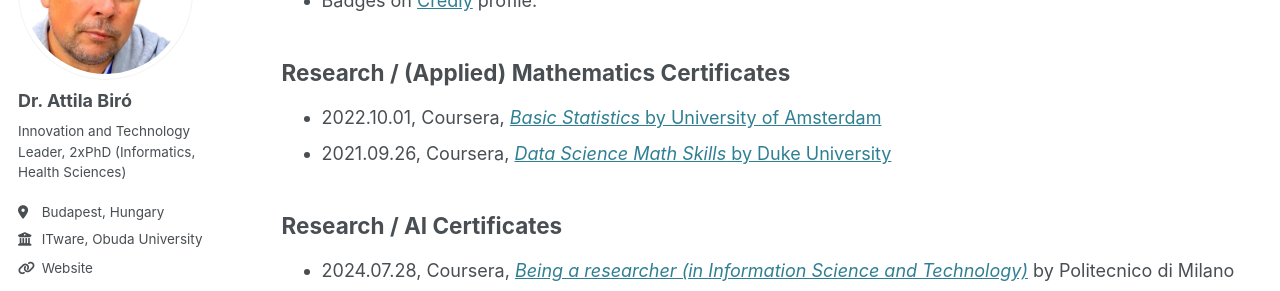
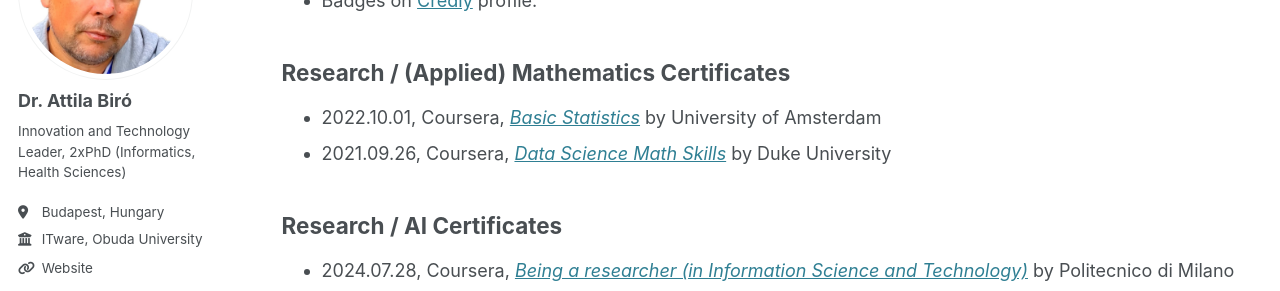
Before and after one commit to biroka/biroka.github.io, a Jekyll site: the page built from _pages/certificates.md, in a window 1280 px wide. Shown: the part 201-492 px from the top of the page. Built offline with Jekyll 4.4.1, drawn with Linux system fonts in a browser that asks for light colours; some web fonts are replaced.

```diff
--- a/_pages/certificates.md
+++ b/_pages/certificates.md
@@ -10,8 +10,8 @@ author_profile: true
 
 ##  Research / (Applied) Mathematics Certificates
 
-* 2022.10.01, Coursera, [_Basic Statistics_ by University of Amsterdam](https://www.coursera.org/account/accomplishments/verify/JTHFJU6BY4EM)
-* 2021.09.26, Coursera, [_Data Science Math Skills_ by Duke University](https://www.coursera.org/account/accomplishments/verify/ZHMPNUULB3ZZ)
+* 2022.10.01, Coursera, [_Basic Statistics_](https://www.coursera.org/account/accomplishments/verify/JTHFJU6BY4EM) by University of Amsterdam
+* 2021.09.26, Coursera, [_Data Science Math Skills_](https://www.coursera.org/account/accomplishments/verify/ZHMPNUULB3ZZ) by Duke University
 
 ##  Research / AI Certificates
 
```
